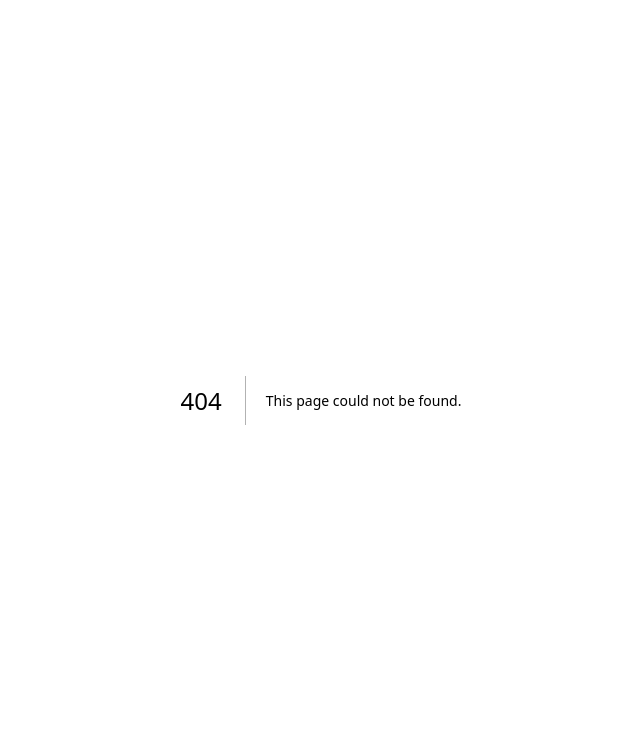
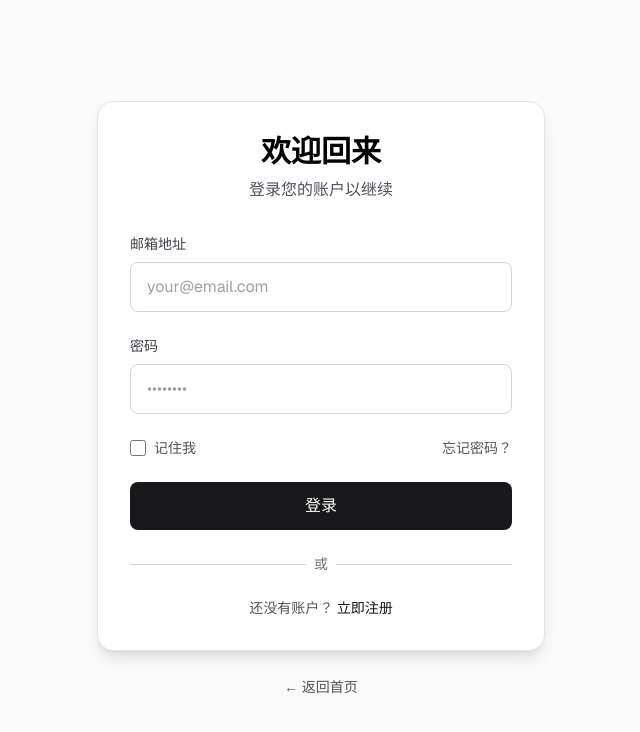
Before and after one commit to 78ya/nextjs, a Next.js app: page /login in a window 1280 px wide. Before the commit this address had no page. Shown: the top 732 px of the page, without its empty margins (319-959 px from the left). Built offline with nearby package versions, Linux system fonts and the light colour scheme.

Commit message:
新加 login 页面

```diff
--- /dev/null
+++ b/app/login/LoginForm.tsx
@@ -0,0 +1,160 @@
+"use client";
+
+import { useState } from "react";
+import { useRouter } from "next/navigation";
+
+export default function LoginForm() {
+  const router = useRouter();
+  const [formData, setFormData] = useState({
+    email: "",
+    password: "",
+  });
+  const [isLoading, setIsLoading] = useState(false);
+  const [error, setError] = useState("");
+
+  const handleSubmit = async (e: React.FormEvent<HTMLFormElement>) => {
+    e.preventDefault();
+    setIsLoading(true);
+    setError("");
+
+    // 这里添加实际的登录逻辑
+    // 例如：调用 API 端点
+    try {
+      // 模拟 API 调用
+      await new Promise((resolve) => setTimeout(resolve, 1000));
+
+      // 登录成功后跳转
+      router.push("/");
+    } catch (err) {
+      setError("登录失败，请检查您的凭据");
+    } finally {
+      setIsLoading(false);
+    }
+  };
+
+  const handleChange = (e: React.ChangeEvent<HTMLInputElement>) => {
+    setFormData({
+      ...formData,
+      [e.target.name]: e.target.value,
+    });
+  };
+
+  return (
+    <div className="bg-white dark:bg-zinc-900 rounded-2xl shadow-lg p-8 border border-zinc-200 dark:border-zinc-800">
+      {/* 标题 */}
+      <div className="text-center mb-8">
+        <h1 className="text-3xl font-bold text-black dark:text-zinc-50 mb-2">
+          欢迎回来
+        </h1>
+        <p className="text-zinc-600 dark:text-zinc-400">
+          登录您的账户以继续
+        </p>
+      </div>
+
+      {/* 错误提示 */}
+      {error && (
+        <div className="mb-4 p-3 bg-red-50 dark:bg-red-900/20 border border-red-200 dark:border-red-800 rounded-lg text-red-600 dark:text-red-400 text-sm">
+          {error}
+        </div>
+      )}
+
+      {/* 登录表单 */}
+      <form onSubmit={handleSubmit} className="space-y-6">
+        {/* 邮箱输入 */}
+        <div>
+          <label
+            htmlFor="email"
+            className="block text-sm font-medium text-zinc-700 dark:text-zinc-300 mb-2"
+          >
+            邮箱地址
+          </label>
+          <input
+            id="email"
+            name="email"
+            type="email"
+            required
+            value={formData.email}
+            onChange={handleChange}
+            className="w-full px-4 py-3 border border-zinc-300 dark:border-zinc-700 rounded-lg bg-white dark:bg-zinc-800 text-zinc-900 dark:text-zinc-100 placeholder-zinc-400 dark:placeholder-zinc-500 focus:outline-none focus:ring-2 focus:ring-zinc-500 dark:focus:ring-zinc-400 focus:border-transparent transition-colors"
+            placeholder="your@email.com"
+          />
+        </div>
+
+        {/* 密码输入 */}
+        <div>
+          <label
+            htmlFor="password"
+            className="block text-sm font-medium text-zinc-700 dark:text-zinc-300 mb-2"
+          >
+            密码
+          </label>
+          <input
+            id="password"
+            name="password"
+            type="password"
+            required
+            value={formData.password}
+            onChange={handleChange}
+            className="w-full px-4 py-3 border border-zinc-300 dark:border-zinc-700 rounded-lg bg-white dark:bg-zinc-800 text-zinc-900 dark:text-zinc-100 placeholder-zinc-400 dark:placeholder-zinc-500 focus:outline-none focus:ring-2 focus:ring-zinc-500 dark:focus:ring-zinc-400 focus:border-transparent transition-colors"
+            placeholder="••••••••"
+          />
+        </div>
+
+        {/* 记住我 & 忘记密码 */}
+        <div className="flex items-center justify-between">
+          <label className="flex items-center">
+            <input
+              type="checkbox"
+              className="w-4 h-4 text-zinc-600 dark:text-zinc-400 border-zinc-300 dark:border-zinc-700 rounded focus:ring-zinc-500 dark:focus:ring-zinc-400"
+            />
+            <span className="ml-2 text-sm text-zinc-600 dark:text-zinc-400">
+              记住我
+            </span>
+          </label>
+          <a
+            href="#"
+            className="text-sm text-zinc-600 dark:text-zinc-400 hover:text-zinc-900 dark:hover:text-zinc-100 transition-colors"
+          >
+            忘记密码？
+          </a>
+        </div>
+
+        {/* 登录按钮 */}
+        <button
+          type="submit"
+          disabled={isLoading}
+          className="w-full py-3 px-4 bg-zinc-900 dark:bg-zinc-100 text-white dark:text-zinc-900 rounded-lg font-medium hover:bg-zinc-800 dark:hover:bg-zinc-200 focus:outline-none focus:ring-2 focus:ring-zinc-500 dark:focus:ring-zinc-400 focus:ring-offset-2 transition-colors disabled:opacity-50 disabled:cursor-not-allowed"
+        >
+          {isLoading ? "登录中..." : "登录"}
+        </button>
+      </form>
+
+      {/* 分隔线 */}
+      <div className="mt-6 mb-6">
+        <div className="relative">
+          <div className="absolute inset-0 flex items-center">
+            <div className="w-full border-t border-zinc-300 dark:border-zinc-700"></div>
+          </div>
+          <div className="relative flex justify-center text-sm">
+            <span className="px-2 bg-white dark:bg-zinc-900 text-zinc-500 dark:text-zinc-400">
+              或
+            </span>
+          </div>
+        </div>
+      </div>
+
+      {/* 注册链接 */}
+      <div className="text-center">
+        <p className="text-sm text-zinc-600 dark:text-zinc-400">
+          还没有账户？{" "}
+          <a
+            href="/register"
+            className="font-medium text-zinc-900 dark:text-zinc-100 hover:underline"
+          >
+            立即注册
+          </a>
+        </p>
+      </div>
+    </div>
+  );
+}
--- /dev/null
+++ b/app/login/page.tsx
@@ -0,0 +1,21 @@
+import LoginForm from "./LoginForm";
+
+export default function LoginPage() {
+  return (
+    <div className="flex min-h-screen items-center justify-center bg-zinc-50 font-sans dark:bg-black px-4">
+      <div className="w-full max-w-md">
+        <LoginForm />
+
+        {/* 返回首页链接 */}
+        <div className="mt-6 text-center">
+          <a
+            href="/"
+            className="text-sm text-zinc-600 dark:text-zinc-400 hover:text-zinc-900 dark:hover:text-zinc-100 transition-colors"
+          >
+            ← 返回首页
+          </a>
+        </div>
+      </div>
+    </div>
+  );
+}
```
